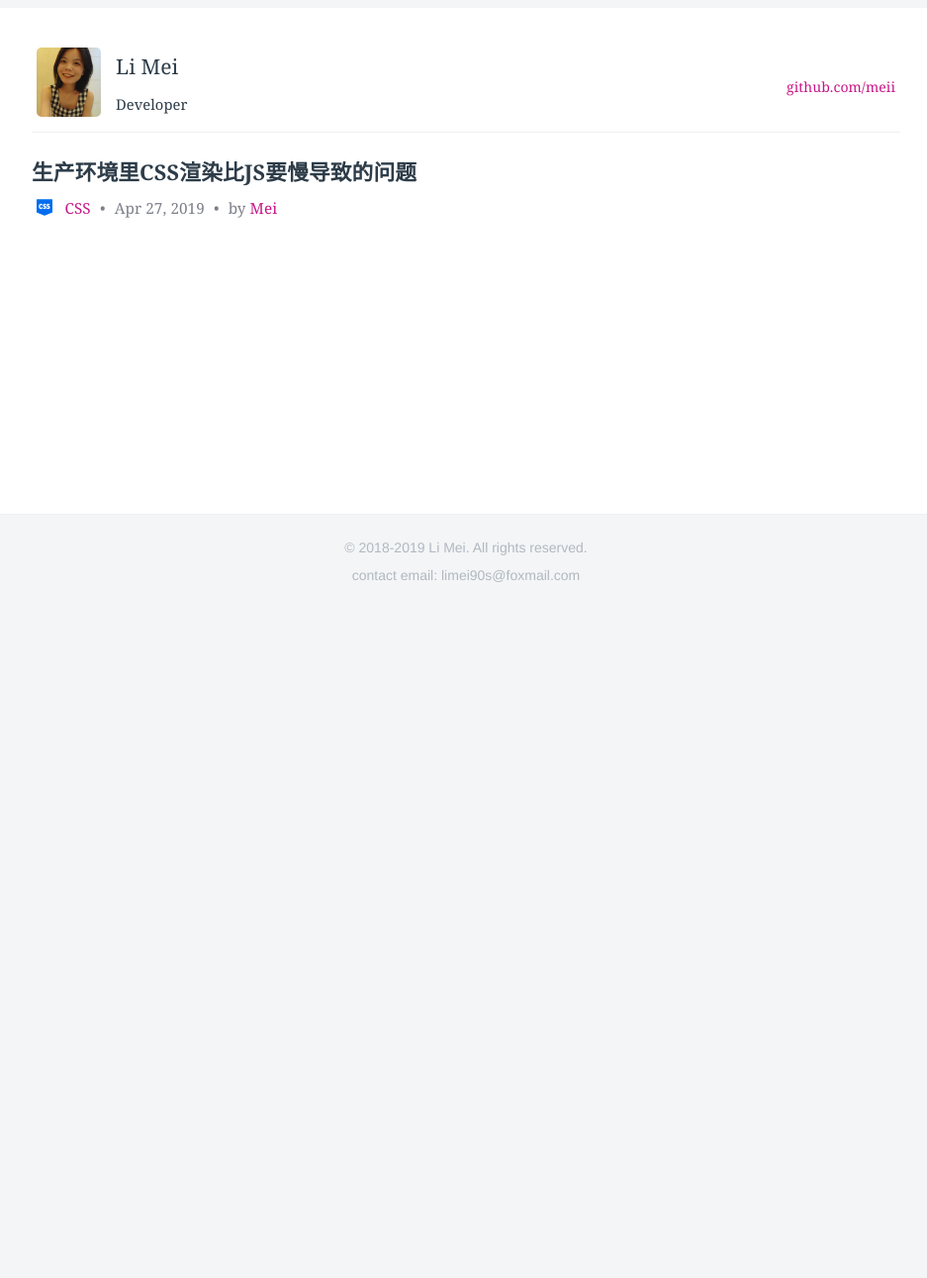
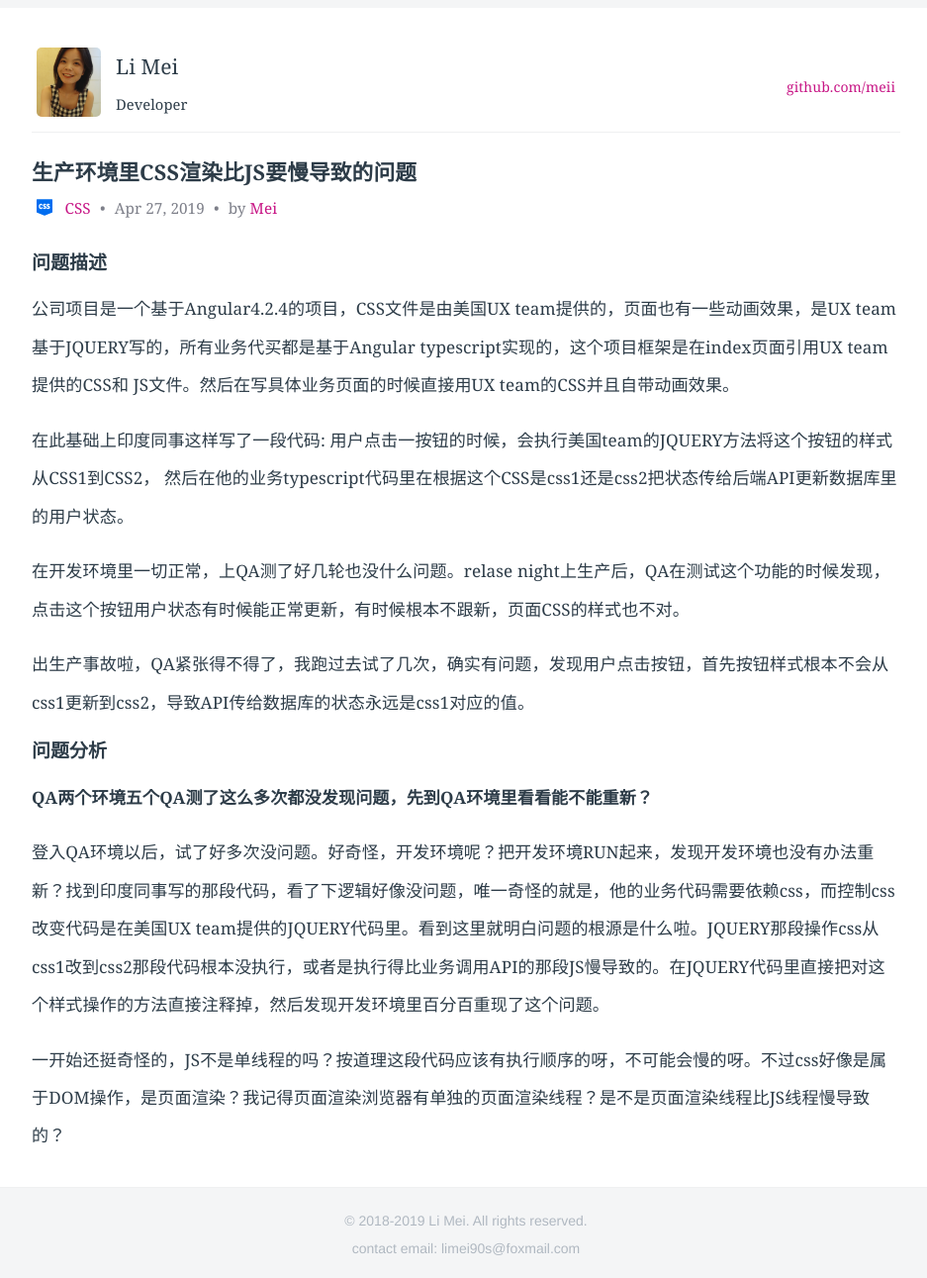
Before and after one commit to LiMeii/LiMeii.github.io, a Jekyll site: the page built from _posts/2019-04-27-issue-cssslowerthanjs.md, in a window 1280 px wide. Shown: the whole page at 99% size, without its empty margins (177-1114 px from the left). Built offline with Jekyll 4.4.1, drawn with Linux system fonts in a browser that asks for light colours; before the commit the page ends 900 px from its top, so only the background shows below that.

Commit message:
update post

```diff
--- a/_posts/2019-04-27-issue-cssslowerthanjs.md
+++ b/_posts/2019-04-27-issue-cssslowerthanjs.md
@@ -1,5 +1,5 @@
 ---
-title: css pseudo
+title: js
 layout: post
 ---
 
@@ -12,3 +12,26 @@
     <span class="title-bullet">•</span>
     <span>by <a class="github-link" href="http://github.com/limeii" title="http://github.com/limeii">Mei</a></span>
 </div>
+
+
+### 问题描述
+
+公司项目是一个基于Angular4.2.4的项目，CSS文件是由美国UX team提供的，页面也有一些动画效果，是UX team基于JQUERY写的，所有业务代买都是基于Angular typescript实现的，这个项目框架是在index页面引用UX team提供的CSS和 JS文件。然后在写具体业务页面的时候直接用UX team的CSS并且自带动画效果。
+
+
+在此基础上印度同事这样写了一段代码: 用户点击一按钮的时候，会执行美国team的JQUERY方法将这个按钮的样式从CSS1到CSS2， 然后在他的业务typescript代码里在根据这个CSS是css1还是css2把状态传给后端API更新数据库里的用户状态。
+
+
+在开发环境里一切正常，上QA测了好几轮也没什么问题。relase night上生产后，QA在测试这个功能的时候发现，点击这个按钮用户状态有时候能正常更新，有时候根本不跟新，页面CSS的样式也不对。
+
+
+出生产事故啦，QA紧张得不得了，我跑过去试了几次，确实有问题，发现用户点击按钮，首先按钮样式根本不会从css1更新到css2，导致API传给数据库的状态永远是css1对应的值。
+
+
+### 问题分析
+
+**QA两个环境五个QA测了这么多次都没发现问题，先到QA环境里看看能不能重新？**
+
+登入QA环境以后，试了好多次没问题。好奇怪，开发环境呢？把开发环境RUN起来，发现开发环境也没有办法重新？找到印度同事写的那段代码，看了下逻辑好像没问题，唯一奇怪的就是，他的业务代码需要依赖css，而控制css改变代码是在美国UX team提供的JQUERY代码里。看到这里就明白问题的根源是什么啦。JQUERY那段操作css从css1改到css2那段代码根本没执行，或者是执行得比业务调用API的那段JS慢导致的。在JQUERY代码里直接把对这个样式操作的方法直接注释掉，然后发现开发环境里百分百重现了这个问题。
+
+一开始还挺奇怪的，JS不是单线程的吗？按道理这段代码应该有执行顺序的呀，不可能会慢的呀。不过css好像是属于DOM操作，是页面渲染？我记得页面渲染浏览器有单独的页面渲染线程？是不是页面渲染线程比JS线程慢导致的？
```
